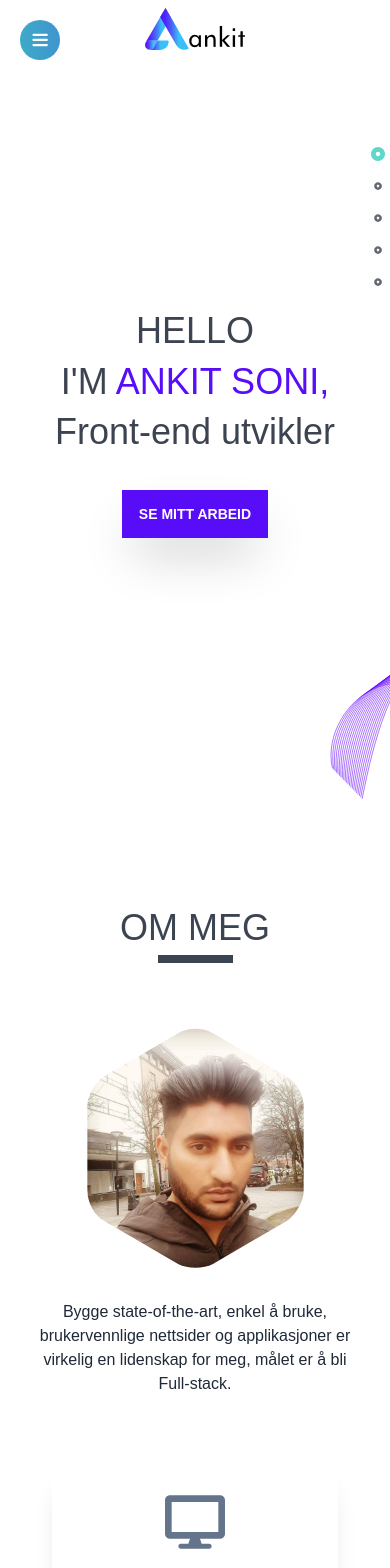
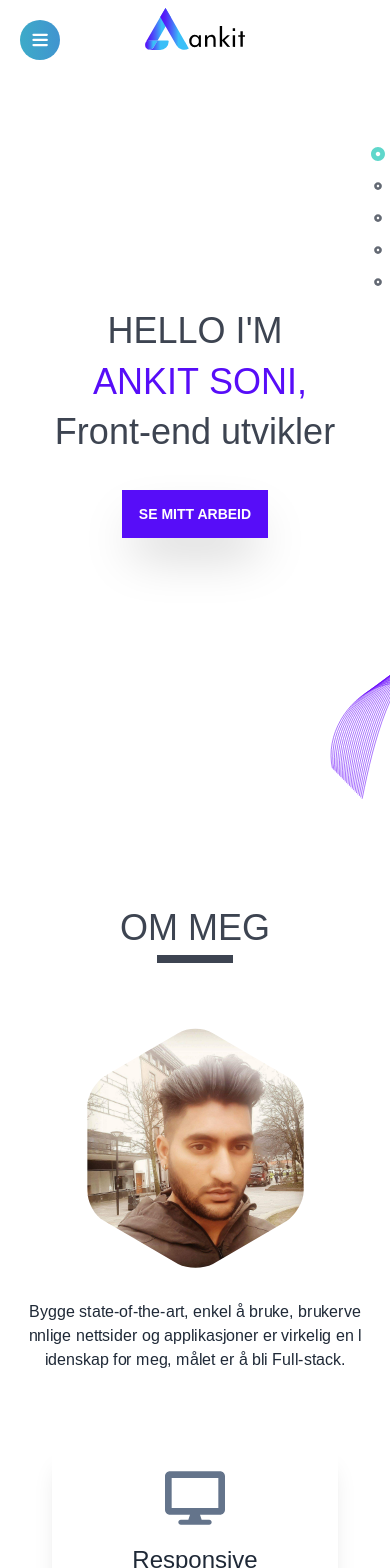
Before and after one commit to aktson/ankit-react-portfolio, a React (Create React App) app: page / in a window 390 px wide. Shown: the top 1568 px of the page. Built offline with nearby package versions, Linux system fonts and the light colour scheme; no server answers.

Commit message:
react reveal animation added

```diff
--- a/package.json
+++ b/package.json
@@ -12,6 +12,7 @@
     "react": "^17.0.2",
     "react-dom": "^17.0.2",
     "react-icons": "^4.3.1",
+    "react-reveal": "^1.2.2",
     "react-router-dom": "^6.2.1",
     "react-scripts": "5.0.0",
     "react-scroll": "^1.8.5",
--- a/public/index.html
+++ b/public/index.html
@@ -8,7 +8,6 @@
 		<meta name="author" content="Ankit Soni" />
 		<meta name="description" content="Ankit Soni - Creative front-end developer" />
 		<meta name="keywords" content="ankit, soni, Ankit Soni, web design, web development, javascript, HTML, CSS#, designer, reactJs" />
-		<!-- <link rel="apple-touch-icon" href="%PUBLIC_URL%/logo192.png" /> -->
 		<!-- Global site tag (gtag.js) - Google Analytics -->
 		<script async src="https://www.googletagmanager.com/gtag/js?id=G-11P41MJSRX"></script>
 		<script>
--- a/src/components/inner-sections/CardsAbout.jsx
+++ b/src/components/inner-sections/CardsAbout.jsx
@@ -1,32 +1,41 @@
 import { FaDesktop, FaWhmcs, FaMeteor, FaLightbulb } from "react-icons/fa";
+import Zoom from "react-reveal/Zoom";
 
 function CardsAbout() {
 	return (
 		<div className="grid grid-cols-1 sm:grid-cols-2 lg:grid-cols-4  text-center container justify-center gap-2 p-8  mx-auto" id="cards">
+			<Zoom top cascade>
 				<div className="card card-compact bg-base-100 shadow-xl p-6">
 					<FaDesktop size={60} className="about-icons" />
 
 					<h3>Responsive</h3>
 					<p>Layouter som fungerer på alle enheter</p>
 				</div>
+			</Zoom>
+			<Zoom top cascade>
 				<div className="card card-compact bg-base-100 shadow-xl p-6">
 					<FaWhmcs size={60} className="about-icons" />
 
 					<h3>Dynamisk</h3>
 					<p>Nettsteder trenger ikke å være statiske. Jeg elsker å få sider til å bli levende..</p>
 				</div>
+			</Zoom>
+			<Zoom top cascade>
 				<div className="card card-compact  bg-base-100 shadow-xl p-6">
 					<FaLightbulb size={60} className="about-icons" />
 
 					<h3>Intuitivt</h3>
 					<p>Sterk preferanse for brukervennlig UX/UI</p>
 				</div>
+			</Zoom>
+			<Zoom top cascade>
 				<div className="card card-compact  bg-base-100 shadow-xl p-6">
 					<FaMeteor size={60} className="about-icons" />
 
 					<h3>Raskt</h3>
 					<p>Raske lastetider og forsinkelses fri interaksjon, min høyeste prioritet</p>
 				</div>
+			</Zoom>
 		</div>
 	);
 }
--- a/src/components/inner-sections/ProjectsCard.jsx
+++ b/src/components/inner-sections/ProjectsCard.jsx
@@ -1,6 +1,7 @@
 import ModalProjects from "./ModalProjects";
 import { useState } from "react";
 import { FaAngleRight } from "react-icons/fa";
+import Zoom from "react-reveal/Zoom";
 
 function ProjectsCard({ id, title, img, stack, summary, url, github, stacks, sliderImages, length }) {
 	const [isOpen, setIsOpen] = useState(false);
@@ -24,6 +25,7 @@ function ProjectsCard({ id, title, img, stack, summary, url, github, stacks, sli
 	});
 
 	return (
+		<Zoom>
 			<div className="shadow-xl shadow-slate-400 ">
 				<div
 					className=" max-w-lg sm:h-80 sm:w-full h-80 w-full"
@@ -55,6 +57,7 @@ function ProjectsCard({ id, title, img, stack, summary, url, github, stacks, sli
 					)}
 				</div>
 			</div>
+		</Zoom>
 	);
 }
 
--- a/src/components/layout/Header.jsx
+++ b/src/components/layout/Header.jsx
@@ -10,8 +10,6 @@ function Header() {
 			<div className="container flex justify-around mx-auto p-2 items-center">
 				<div className="logo flex gap-4 " onClick={() => scroll.scrollToTop()}>
 					<img src={logo} alt="" />
-					{/* <img src={logo2} alt="" /> */}
-					{/* <img src={logo3} alt="" /> */}
 				</div>
 				<nav className=" navbar  top-0 hidden md:block">
 					<ul>
--- a/src/components/sections/About.jsx
+++ b/src/components/sections/About.jsx
@@ -1,22 +1,31 @@
 import profileImage from "../../assets/fb.jpg";
 import CardsAbout from "../inner-sections/CardsAbout";
+import Zoom from "react-reveal/Zoom";
+import Flip from "react-reveal/Flip";
 
 function About() {
 	return (
 		<section className=" flex flex-col justify-center items-center py-16 sm:py-32 px-1 lg:h-screen " id="about">
+			<Flip right cascade>
 				<h2>OM MEG</h2>
+			</Flip>
 			<div className="grid lg:grid-cols-1 md:grid-col-2 sm:grid-cols-1 gap-8 p-4">
 				<div className="p-2  flex flex-col items-center text-center" id="about-img">
+					<Zoom>
 						<figure>
 							<img src={profileImage} alt="ankit soni" className="h-60 w-60 mb-8 mask mask-hexagon  " />
 						</figure>
-					<div className="max-w-lg">
+					</Zoom>
+					<div className="max-w-xl">
+						<Flip left cascade>
 							<p>
-							Bygge state-of-the-art, enkel å bruke, brukervennlige nettsider og applikasjoner er virkelig en lidenskap for meg, målet
-							er å bli Full-stack.
+								Bygge state-of-the-art, enkel å bruke, brukervennlige nettsider og applikasjoner er virkelig en lidenskap for meg,
+								målet er å bli Full-stack.
 							</p>
+						</Flip>
 					</div>
 				</div>
+
 				<CardsAbout />
 			</div>
 		</section>
--- a/src/components/sections/Contact.jsx
+++ b/src/components/sections/Contact.jsx
@@ -1,6 +1,7 @@
 import emailjs from "@emailjs/browser";
 import { useRef, useEffect, useReducer } from "react";
 import { FaCheck } from "react-icons/fa";
+import Bounce from "react-reveal/Bounce";
 
 const initialState = {
 	name: "",
@@ -114,7 +115,11 @@ function Contact() {
 
 	return (
 		<section className="flex flex-col items-center gap-4  py-16 sm:py-32 px-1 lg:h-screen  justify-center bg-base-200" id="contact">
+			<Bounce top cascade>
 				<h2>KONTAKT</h2>
+			</Bounce>
+			<Bounce bottom>
+				{" "}
 				<div className="form-container">
 					<div className="form-aside">
 						<p className="text-xl mb-2 text-center">Legg igjen melding,</p>
@@ -132,7 +137,14 @@ function Contact() {
 							<label htmlFor="email" className="mb-2">
 								<span className="form-spans">{state.emailAlert && <div className="error">{state.emailAlert} </div>}</span>
 							</label>
-						<input type="text" name="user_email" className="input-form" placeholder="epost" onChange={handleEmail} value={state.email} />
+							<input
+								type="text"
+								name="user_email"
+								className="input-form"
+								placeholder="epost"
+								onChange={handleEmail}
+								value={state.email}
+							/>
 						</div>
 						<div className="form-control h-full  w-full">
 							<label htmlFor="message" className="mb-8">
@@ -145,6 +157,7 @@ function Contact() {
 						</button>
 					</form>
 				</div>
+			</Bounce>
 		</section>
 	);
 }
--- a/src/components/sections/Hero.jsx
+++ b/src/components/sections/Hero.jsx
@@ -1,35 +1,36 @@
 import { Link } from "react-scroll";
-import { motion, AnimatePresence } from "framer-motion";
 import Header from "../layout/Header";
+import Bounce from "react-reveal/Bounce";
+import Zoom from "react-reveal/Zoom";
 
 function Hero() {
 	return (
 		<>
 			<section className=" flex flex-col justify-center h-screen " id="hero">
 				<Header />
-
-				<AnimatePresence>
-					<motion.div
-						className="container text-base-100  mx-auto px-1 relative "
-						id="hero-bg"
-						animate={{ opacity: 1, y: 0 }}
-						initial={{ opacity: 0, y: 50 }}
-						exit={{ opacity: 0, y: 0 }}
-						transition={{ duration: 1 }}>
-						<div className=" grid lg:grid-cols-1 text-primary lg:justify-items-center text-center ">
-							<div className="p-2">
-								<h1>
-									HELLO <br />
-									I'M <span className="text-primary">ANKIT SONI,</span>
-									<br /> Front-end utvikler
-								</h1>
+				<div className="container text-base-100  mx-auto px-1 relative " id="hero-bg">
+					<div className=" grid lg:grid-cols-1 text-primary lg:justify-items-center text-center ">
+						<div className="p-2">
+							<h1>
+								<Bounce top cascade>
+									HELLO I'M
+								</Bounce>
+								<Bounce right cascade>
+									<span className="text-primary"> ANKIT SONI,</span>
+								</Bounce>
+								<br />
+								<Bounce left cascade>
+									Front-end utvikler
+								</Bounce>
+							</h1>
+							<Zoom>
 								<Link className="btn btn-primary btn-md sm:btn-wide " to="about" smooth={true} duration={500}>
 									Se mitt arbeid
 								</Link>
-							</div>
+							</Zoom>
 						</div>
-					</motion.div>
-				</AnimatePresence>
+					</div>
+				</div>
 			</section>
 		</>
 	);
--- a/src/components/sections/Projects.jsx
+++ b/src/components/sections/Projects.jsx
@@ -2,6 +2,9 @@ import { baseUrl } from "../../settings/settings";
 import ProjectsCard from "../inner-sections/ProjectsCard";
 import Loader from "../inner-sections/Loader";
 import useFetch from "../../customHook/useFetch";
+import Flip from "react-reveal/Flip";
+import Slide from "react-reveal/Slide";
+import Jello from "react-reveal/Jello";
 
 function Projects() {
 	const url = baseUrl + "api/projects?populate=*";
@@ -36,7 +39,10 @@ function Projects() {
 	return (
 		<section className=" py-16 sm:py-32 px-1" id="projects">
 			<div className="container flex flex-col justify-center mx-auto items-center">
+				<Flip top cascade>
 					<h2>PROSJEKTER</h2>
+				</Flip>
+				<Slide top>
 					<p className="max-w-3xl text-center mb-8">
 						I løpet av studiene har jeg jobbet med mange skole- og praksis prosjekter som kan finnes på
 						<a href="https://github.com/aktson?tab=repositories" target="_blank" rel="noreferrer" className="text-primary ml-1">
@@ -44,10 +50,11 @@ function Projects() {
 						</a>
 						, her er noen av dem utviklet med ulike verktøy og teknologi
 					</p>
+				</Slide>
 				{loading ? (
 					<Loader />
 				) : (
-					<div className="grid  md:grid-cols-2 grid-cols-1 mx-auto  gap-8  max-w-screen-5xl  my-8 p-2 ">{mappedData}</div>
+					<div className="grid  md:grid-cols-3 grid-cols-1 mx-auto  gap-8  max-w-screen-5xl  my-8 p-2 ">{mappedData}</div>
 				)}
 			</div>
 		</section>
--- a/src/components/sections/Skills.jsx
+++ b/src/components/sections/Skills.jsx
@@ -1,11 +1,14 @@
 import Progress from "../inner-sections/Progress";
 import Tabs from "../inner-sections/Tabs";
+import Flip from "react-reveal/Flip";
 
 function Skills() {
 	return (
 		<section className=" py-16 sm:py-32 px-1 lg:h-screen bg-base-200" id="skills">
 			<div className=" max-w-5xl  mx-auto flex flex-col justify-center container">
-				<h2 className="text-center mx-auto">FERDIGHETER</h2>
+				<Flip cascade>
+					<h2 className="text-center mx-auto">FERDIGHETER</h2>
+				</Flip>
 				{/* <Progress /> */}
 				<Tabs />
 			</div>
```
Also changed, not shown: src/components/inner-sections/Tabs.jsx (+13 -21 lines), 1 other file (tests, documents, lock files or other folders). Lines whose indentation alone changed are shown as unchanged.
